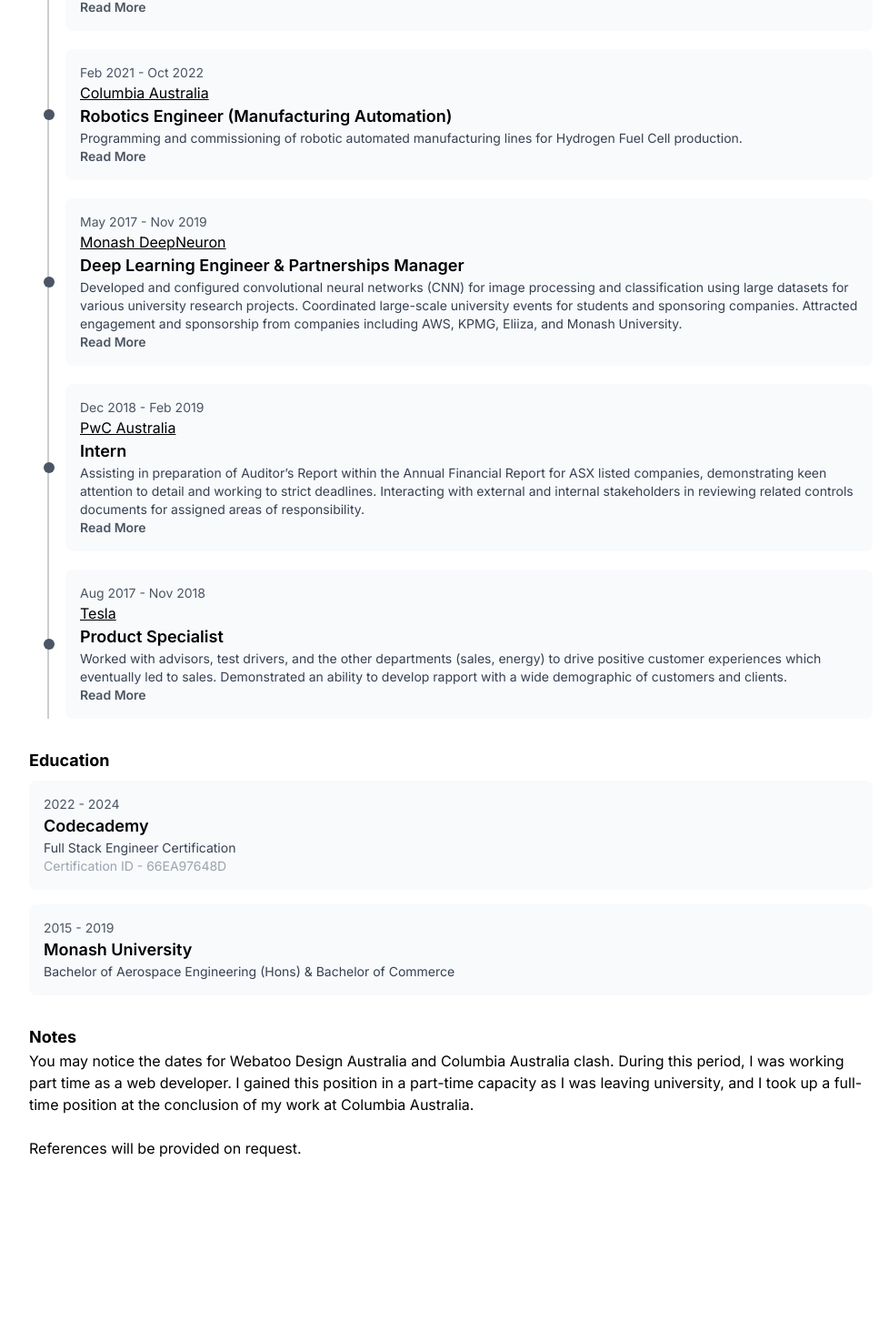
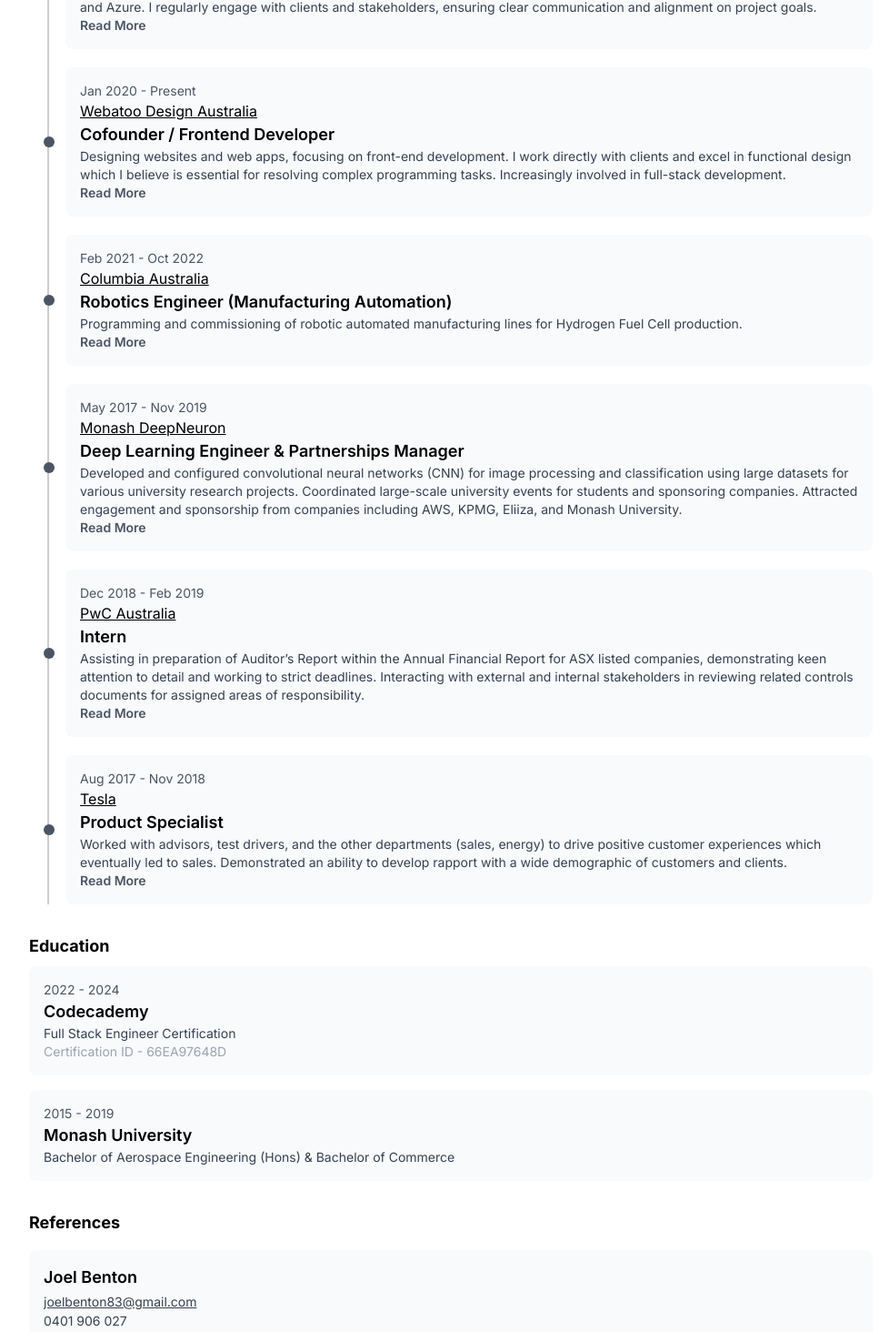
Before and after one commit to CodeBear117/resume-portfolio, a Next.js app: page / in a window 1280 px wide. Shown: the part 1274-2738 px from the top of the page at 91% size, without its empty margins (144-1122 px from the left). Before the commit the page ends 2588 px from the top, so only its background shows below. Built offline with nearby package versions, Linux system fonts and the light colour scheme.

Commit message:
update with latest job and reference

```diff
--- a/app/components/Timeline.tsx
+++ b/app/components/Timeline.tsx
@@ -5,9 +5,37 @@
   return (
     <div className="timeline relative">
       <JobCard
+        company="Corbel Technologies"
+        link="https://corbel.com.au/"
+        role="Software Engineer"
+        dates="July 2024 - Present"
+        overview="As a Software Engineer, I am building features to enhance client web applications, concentrating on delivering responsive, interactive experiences with a strong emphasis on UI/UX. My toolkit includes .NET C#, TypeScript, React, MongoDB, PostgreSQL, and Azure. I regularly engage with clients and stakeholders, ensuring clear communication and alignment on project goals."
+        details={
+          <ul className="list-disc pl-5 text-sm text-gray-700">
+            <li>
+              I work at a full stack capacity with clients from a diverse set of
+              industries. Therefore, I am across a range of tech stacks as we
+              work on multiple projects concurrently.
+            </li>
+            <li>
+              I develop software collaboratively with large client teams from
+              multinational companies including Sixt and Zambrero. This includes
+              UI/UX design, development and refinment and user acceptance
+              testing.
+            </li>
+            <li>
+              I have quickly adapted to the modern software development
+              lifecycle and best practises for design and release of software. I
+              ensure that all client feedback is meaningfully addressed and
+              closed.
+            </li>
+          </ul>
+        }
+      />
+      <JobCard
         company="Webatoo Design Australia"
         link="https://www.webatoo.com.au/"
-        role="Software Developer"
+        role="Cofounder / Frontend Developer"
         dates="Jan 2020 - Present"
         overview="Designing websites and web apps, focusing on front-end development. I work directly with clients and excel in functional design which I believe is essential for resolving complex programming tasks. Increasingly involved in full-stack development."
         details={
--- a/app/page.tsx
+++ b/app/page.tsx
@@ -78,7 +78,7 @@
         </div>
       </div>
 
-      <div className="mt-8">
+      {/* <div className="mt-8">
         <h2 className="font-bold text-lg">Notes</h2>
         <p>
           You may notice the dates for Webatoo Design Australia and Columbia
@@ -89,6 +89,23 @@
         </p>
         <br />
         <p>References will be provided on request.</p>
+      </div> */}
+
+      <div className="mt-8">
+        <h2 className="font-bold text-lg">References</h2>
+        <div className="mt-4 bg-[#f8fafc] rounded-lg p-4 hover:shadow-lg transition duration-300 ease-in-out">
+          <h3 className="font-semibold text-lg">Joel Benton</h3>
+          <a
+            href="mailto:joelbenton83@gmail.com"
+            className="text-sm text-gray-700 underline"
+          >
+            joelbenton83@gmail.com
+          </a>
+          <p className="text-sm text-gray-700">0401 906 027</p>
+          <p className="text-sm text-gray-400">
+            Senior mechanical engineer and former manager at Columbia Australia
+          </p>
+        </div>
       </div>
     </main>
   );
--- a/package.json
+++ b/package.json
@@ -10,7 +10,7 @@
   },
   "dependencies": {
     "@clerk/nextjs": "^5.0.5",
-    "next": "14.2.3",
+    "next": "^14.2.15",
     "react": "^18",
     "react-dom": "^18",
     "react-icons": "^5.2.0"
```
Also changed, not shown: 1 other file (tests, documents, lock files or other folders).
